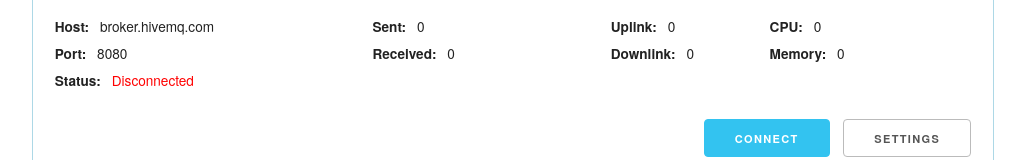
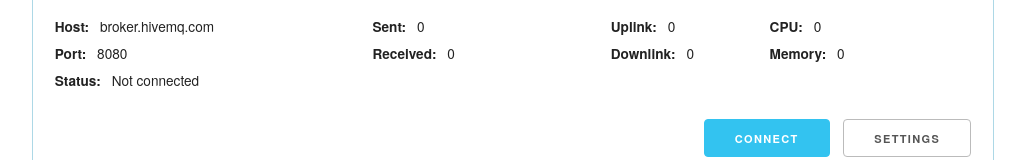
Before and after one commit to Isaac-Ampomah-12/iiot-test-bench, a React (Create React App) app in the folder frontend/: page / in a window 1280 px wide. Shown: the part 237-397 px from the top of the page, without its empty margins (127-1152 px from the left). Built offline with nearby package versions, Linux system fonts and the light colour scheme.

Commit message:
Refactor to use broker connection state from store

```diff
--- a/frontend/src/components/Broker/BrokerMetrics/BrokerMetrics.js
+++ b/frontend/src/components/Broker/BrokerMetrics/BrokerMetrics.js
@@ -1,7 +1,10 @@
 import "./BrokerMetrics.css";
 import { Link } from "react-router-dom";
+import { useSelector } from "react-redux";
 
 function BrokerMetrics() {
+  const connection = useSelector(state => state.broker.connection);
+
     return (
       <section id="Broker">
         <h2>Broker</h2>
@@ -25,7 +28,9 @@ function BrokerMetrics() {
                 <span>
                   <strong>Status:</strong>
                 </span>
-                <span style={{ color: "red" }}>Disconnected</span>
+                <span style={{ color: connection.color }}>
+                  {connection.msg}
+                </span>
               </div>
             </div>
           </div>
@@ -82,9 +87,18 @@ function BrokerMetrics() {
           </div>
         </div>
         <div className="buttons">
-          <button type="button" className="button-primary">
-            Connect
-          </button>
+          {connection.status ? (
+            <button
+              type="button"
+              style={{ backgroundColor: "#F70D1A", color: "white" }}
+            >
+              Disconnect
+            </button>
+          ) : (
+            <button type="button" className="button-primary">
+              Connect
+            </button>
+          )}
           <Link to="/settings" className="button">
             Settings
           </Link>
```
